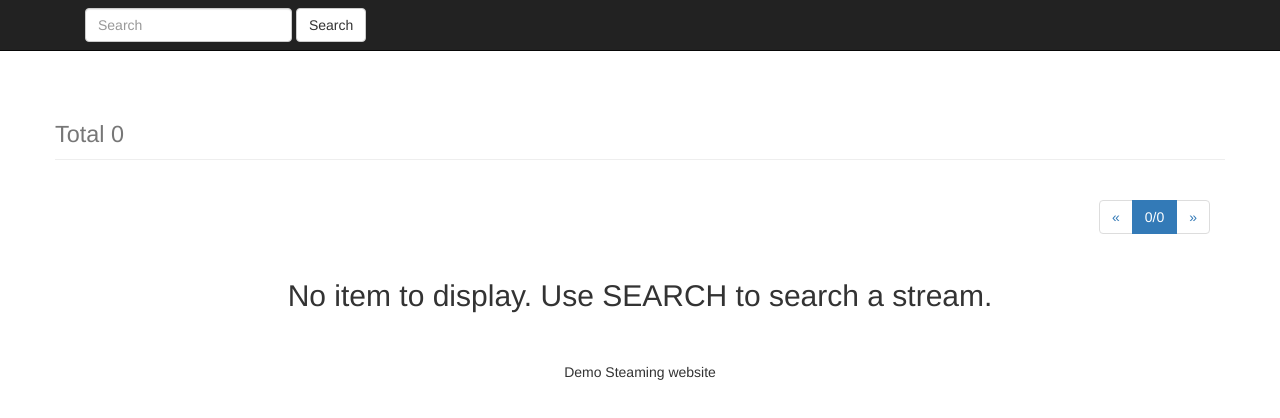
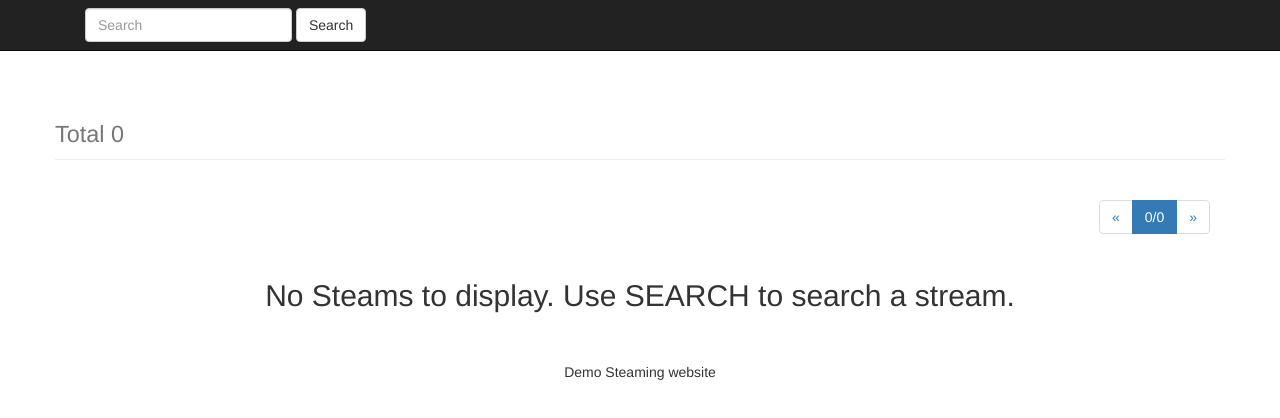
Before and after one commit to nilayshahms/nilayshahms.github.io, a plain HTML site: page index.html in a window 1280 px wide. Drawn offline with Linux system fonts and the light colour scheme.

Commit message:
Add files via upload

```diff
--- a/index.html
+++ b/index.html
@@ -69,7 +69,7 @@
 
 
         <div id="mainContent">
-        <h2><p align="center">No item to display. Use SEARCH to search a stream.</p></h2>
+        <h2><p align="center">No Steams to display. Use SEARCH to search a stream.</p></h2>
         </div>
 
         <template id="template">
```
